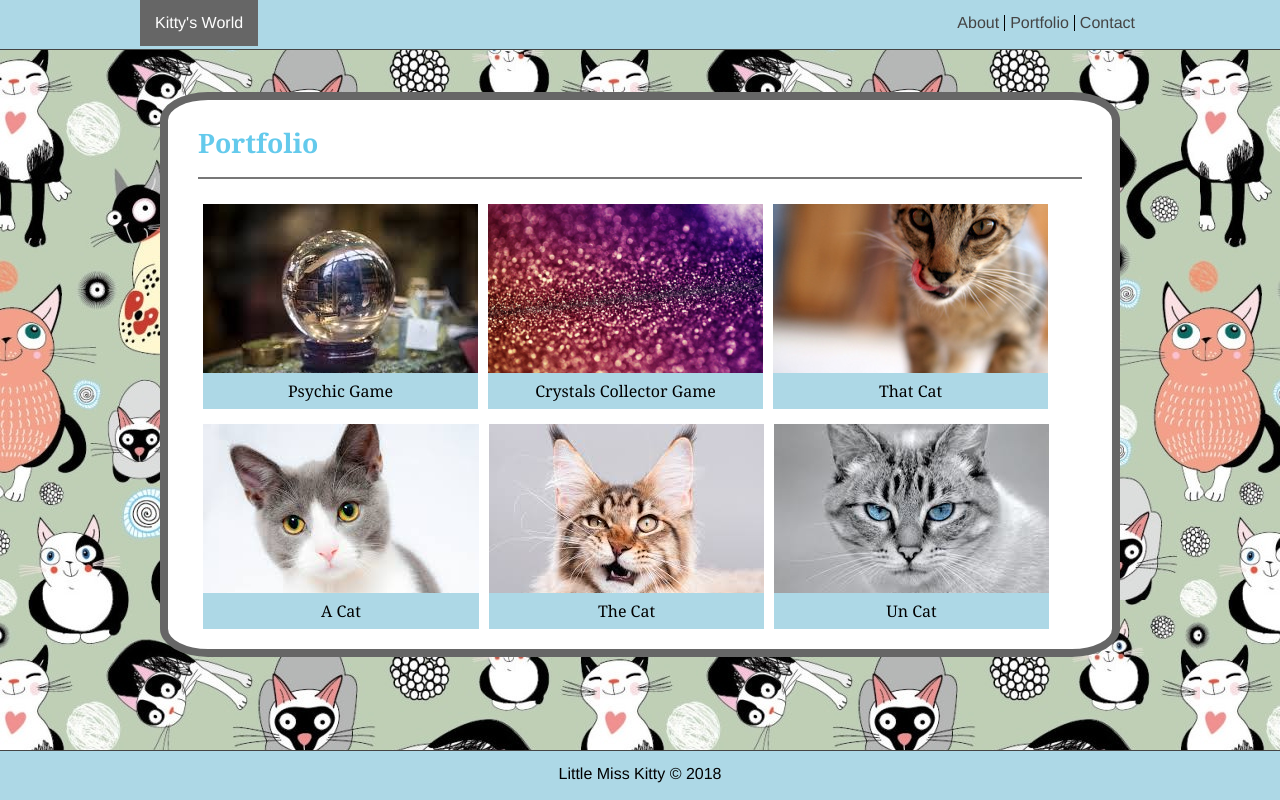
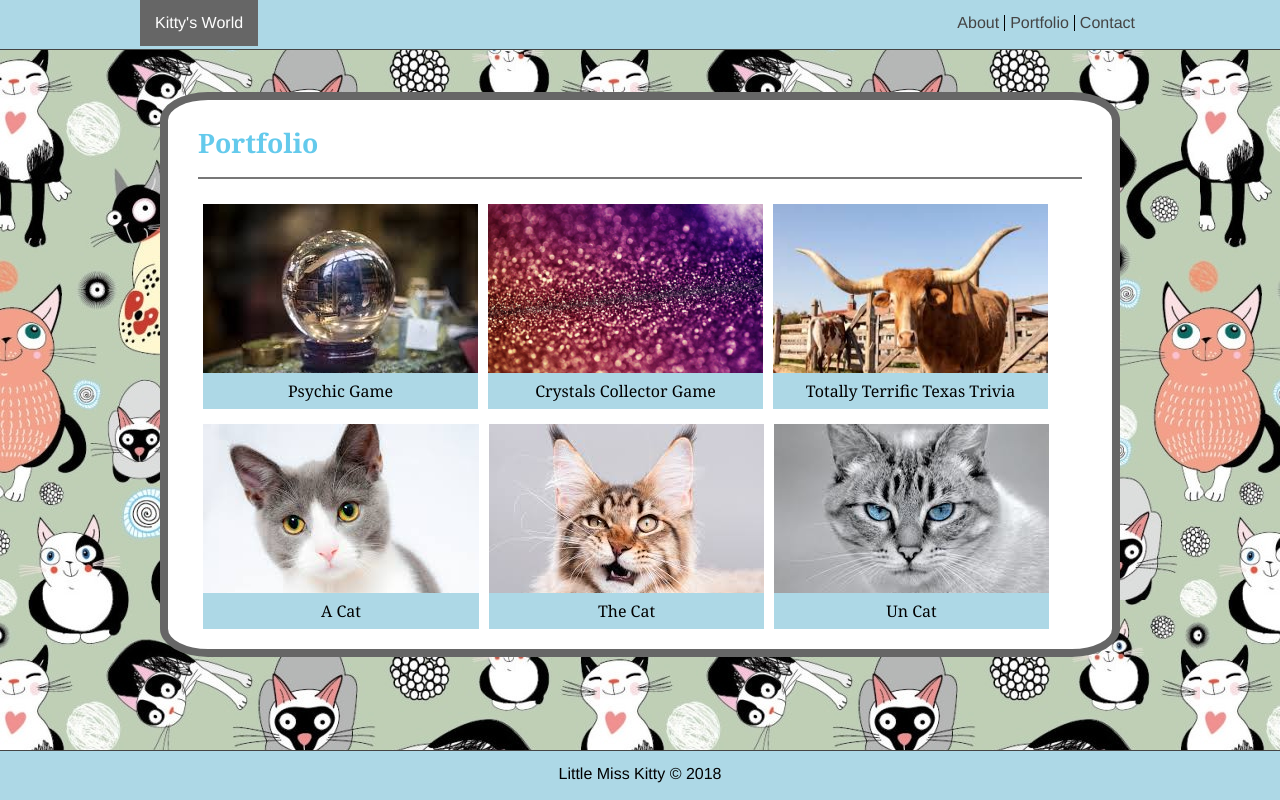
Before and after one commit to aliperez/Portfolio-Placeholder, a plain HTML site: page portfolio.html in a window 1280 px wide. Drawn offline with Linux system fonts and the light colour scheme.

Commit message:
added texas trivia

```diff
--- a/portfolio.html
+++ b/portfolio.html
@@ -46,8 +46,8 @@
     </div>
 
     <div class="work">
-        <img src="assets/images/Cat 3.jpg" alt="kitty">
-        <h3>That Cat</h3>
+        <a href="https://aliperez.github.io/TriviaGame/" target="blank"><img class="imgSize" src="assets/images/longhorn.jpg" alt="Texas Trivia"></a>
+        <h3>Totally Terrific Texas Trivia</h3>
     </div>
 
     <div class="work">
```
Also changed, not shown: assets/images/longhorn.jpg (added), assets/images/texas.png (added).
